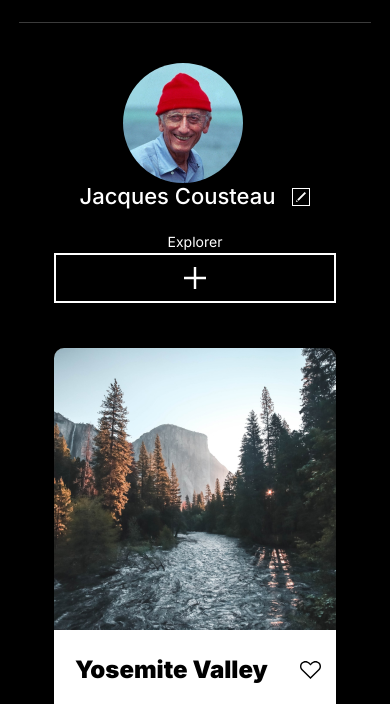
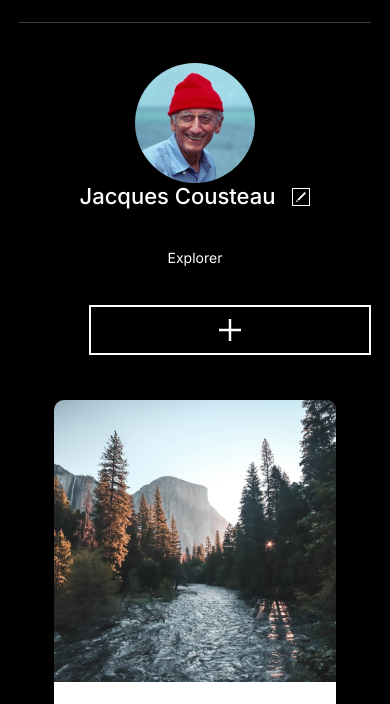
Before and after one commit to Elainnaaaa/se_project_aroundtheus, a plain HTML site: page index.html in a window 390 px wide. Shown: the part 81-785 px from the top of the page. Drawn offline with Linux system fonts and the light colour scheme.

Commit message:
p3final4

```diff
--- a/blocks/profile.css
+++ b/blocks/profile.css
@@ -91,6 +91,7 @@
     height: 120px;
     display: flex;
     align-items: center;
+    margin-right: 0;
   }
 
   .profile__title {
@@ -107,7 +108,7 @@
   .profile__add-button {
     width: 282px;
     height: 50px;
-    margin-top: 36;
+    margin-top: 36px;
   }
 
   .profile__info {
@@ -121,10 +122,6 @@
     width: 100%;
     text-align: center;
     font-size: 14px;
-    margin-top: 14px;
-  }
-
-  .profile__add-button {
-    margin: 0;
+    margin-top: 30px;
   }
 }
```
